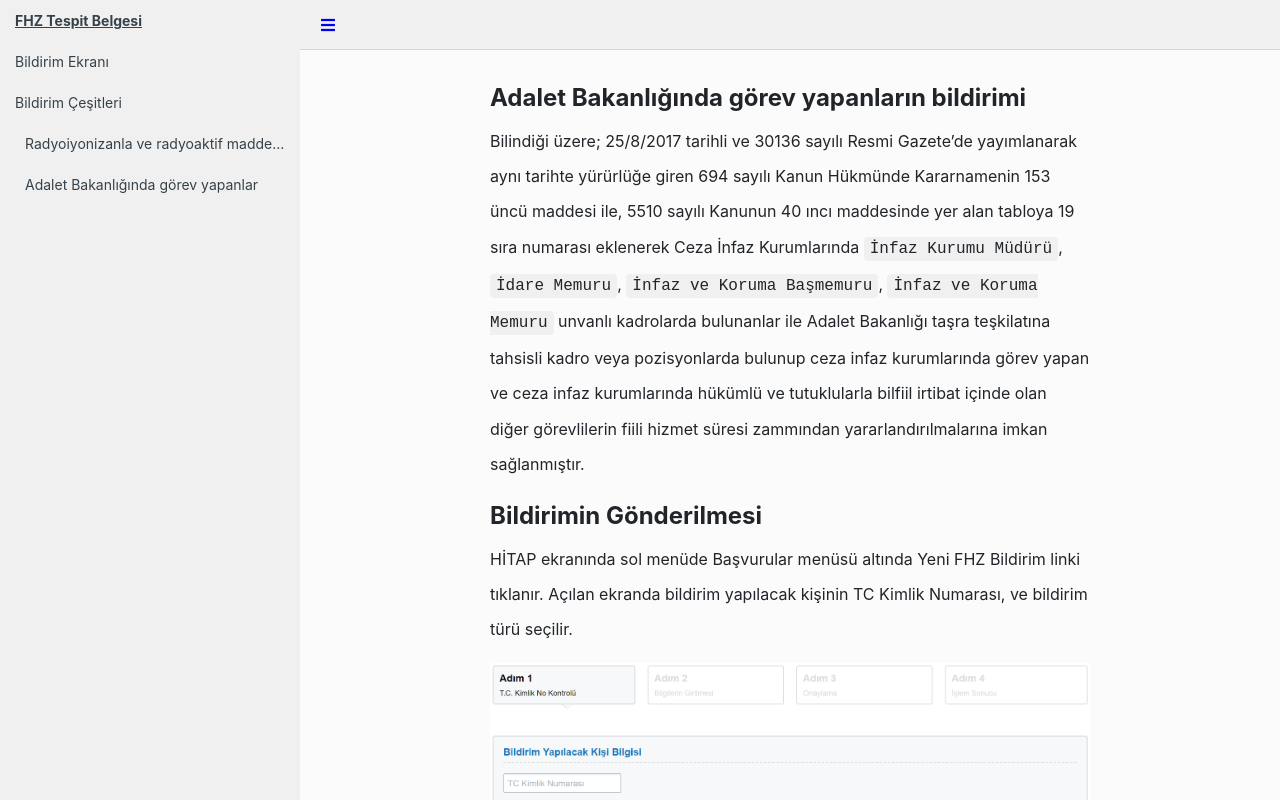
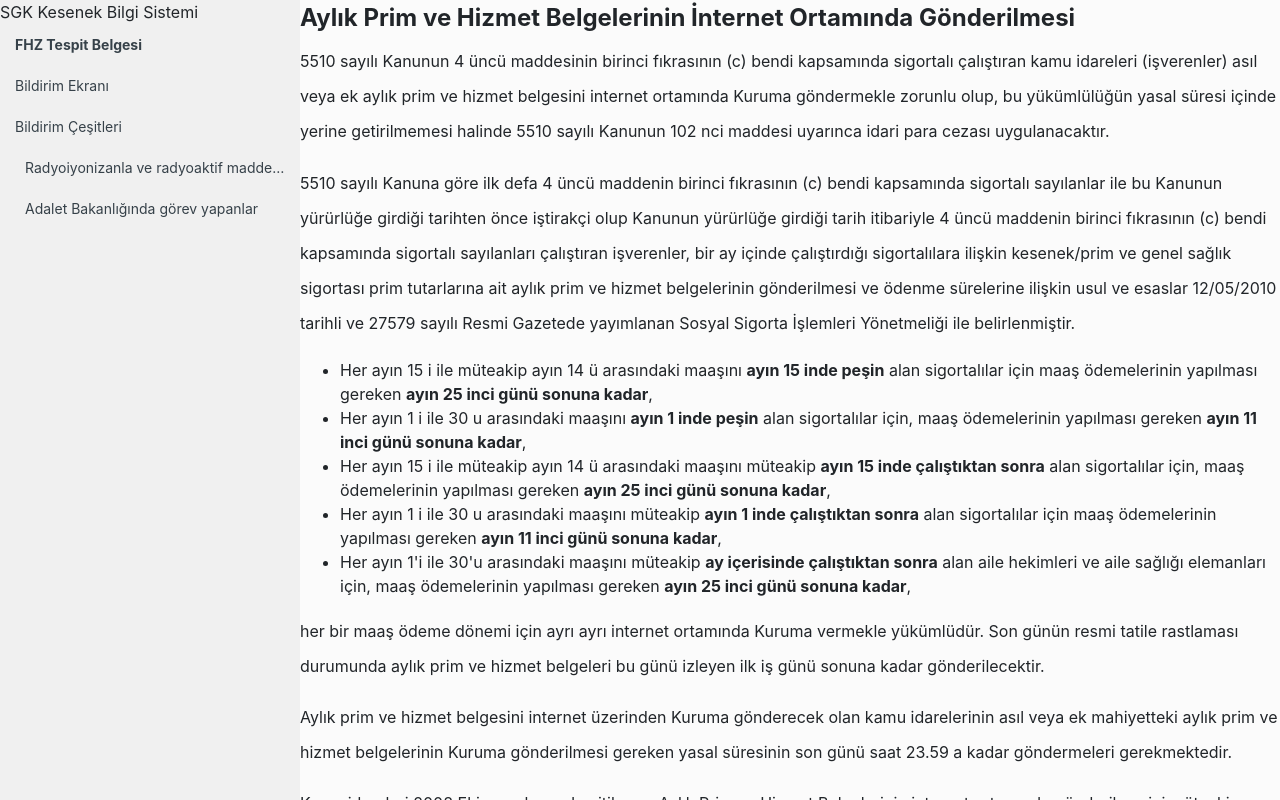
Before and after one commit to Gaslan/tutor, a plain HTML site: page index.html in a window 1280 px wide. Drawn offline with Linux system fonts and the light colour scheme.

Commit message:
Update index.html

```diff
--- a/index.html
+++ b/index.html
@@ -25,6 +25,10 @@
 <body>
     <div class="main side-panel-opened">
         <aside class="side-panel">
+            <div class="logo">
+                <span class="s1">SGK</span>
+                <span class="s2">Kesenek Bilgi Sistemi</span>
+            </div>
             <div class="menu">
                 <ul>
                     <li class="lev-1">
@@ -46,33 +50,80 @@
                 </ul>
             </div>
         </aside>
+        <header class="top-menu">
+            <a href="#" id="toggle-side-menu">
+                <i class="fas fa-bars"></i>
+            </a>
+        </header>
         <section class="content-panel">
-            <div class="top-menu">
-                <a href="#" id="toggle-side-menu">
-                    <i class="fas fa-bars"></i>
-                </a>
-            </div>
-            <div class="content">
-                <h1>Adalet Bakanlığında görev yapanların bildirimi</h1>
-                <p>Bilindiği üzere; 25/8/2017 tarihli ve 30136 sayılı Resmi Gazete’de yayımlanarak aynı tarihte
-                    yürürlüğe giren 694 sayılı Kanun Hükmünde Kararnamenin 153 üncü maddesi ile, 5510 sayılı
-                    Kanunun 40 ıncı maddesinde yer alan tabloya 19 sıra numarası eklenerek Ceza İnfaz
-                    Kurumlarında <code>İnfaz Kurumu Müdürü</code>, <code>İdare Memuru</code>,
-                    <code>İnfaz ve Koruma Başmemuru</code>, <code>İnfaz ve Koruma Memuru</code> unvanlı kadrolarda bulunanlar ile
-                    Adalet Bakanlığı taşra teşkilatına tahsisli kadro veya pozisyonlarda bulunup ceza infaz
-                    kurumlarında görev yapan ve ceza infaz kurumlarında hükümlü ve tutuklularla bilfiil irtibat
-                    içinde olan diğer görevlilerin fiili hizmet süresi zammından yararlandırılmalarına imkan
-                    sağlanmıştır.
+            <div class="article-content">
+                <h1 class="bordered">Aylık Prim ve Hizmet Belgelerinin İnternet Ortamında Gönderilmesi</h1>
+                <p>
+                    5510 sayılı Kanunun 4 üncü maddesinin birinci fıkrasının (c) bendi kapsamında sigortalı çalıştıran kamu idareleri (işverenler) asıl veya ek aylık prim ve hizmet belgesini internet ortamında Kuruma göndermekle zorunlu olup, bu yükümlülüğün yasal süresi içinde yerine getirilmemesi halinde 5510 sayılı Kanunun 102 nci maddesi uyarınca idari para cezası uygulanacaktır.
+                </p>
+                <p>
+                    5510 sayılı Kanuna göre ilk defa 4 üncü maddenin birinci fıkrasının (c) bendi kapsamında sigortalı sayılanlar ile bu Kanunun yürürlüğe girdiği tarihten önce iştirakçi olup Kanunun yürürlüğe girdiği tarih itibariyle 4 üncü maddenin birinci fıkrasının (c) bendi kapsamında sigortalı sayılanları çalıştıran işverenler, bir ay içinde çalıştırdığı sigortalılara ilişkin kesenek/prim ve genel sağlık sigortası prim tutarlarına ait aylık prim ve hizmet belgelerinin gönderilmesi ve ödenme sürelerine ilişkin usul ve esaslar 12/05/2010 tarihli ve 27579 sayılı Resmi Gazetede yayımlanan Sosyal Sigorta İşlemleri Yönetmeliği ile belirlenmiştir.
                 </p>
 
-                <h2>Bildirimin Gönderilmesi</h2>
+                <ul>
+                    <li>
+                        Her ayın 15 i ile müteakip ayın 14 ü arasındaki maaşını <strong>ayın 15 inde peşin</strong> alan sigortalılar için maaş ödemelerinin yapılması gereken <strong>ayın 25 inci günü sonuna kadar</strong>,
+                    </li>
+                    <li>
+                        Her ayın 1 i ile 30 u arasındaki maaşını <strong>ayın 1 inde peşin</strong> alan sigortalılar için, maaş ödemelerinin yapılması gereken <strong>ayın 11 inci günü sonuna kadar</strong>,
+                    </li>
+                    <li>
+                        Her ayın 15 i ile müteakip ayın 14 ü arasındaki maaşını müteakip <strong>ayın 15 inde çalıştıktan sonra</strong> alan sigortalılar için, maaş ödemelerinin yapılması gereken <strong>ayın 25 inci günü sonuna kadar</strong>,
+                    </li>
+                    <li>
+                        Her ayın 1 i ile 30 u arasındaki maaşını müteakip <strong>ayın 1 inde çalıştıktan sonra</strong> alan sigortalılar için maaş ödemelerinin yapılması gereken <strong>ayın 11 inci günü sonuna kadar</strong>,
+                    </li>
+                    <li>
+                        Her ayın 1'i ile 30'u arasındaki maaşını müteakip <strong>ay içerisinde çalıştıktan sonra</strong> alan aile hekimleri ve aile sağlığı elemanları için, maaş ödemelerinin yapılması gereken <strong>ayın 25 inci günü sonuna kadar</strong>,
+                    </li>
+                </ul>
+
                 <p>
-                    HİTAP ekranında sol menüde Başvurular menüsü altında Yeni FHZ Bildirim linki tıklanır.
-                    Açılan ekranda bildirim yapılacak kişinin TC Kimlik Numarası, ve bildirim türü seçilir.
+                    her bir maaş ödeme dönemi için ayrı ayrı internet ortamında Kuruma vermekle yükümlüdür. Son günün resmi tatile rastlaması durumunda aylık prim ve hizmet belgeleri bu günü izleyen ilk iş günü sonuna kadar gönderilecektir.
                 </p>
                 <p>
-                    <img src="img/res1.png" />
+                    Aylık prim ve hizmet belgesini internet üzerinden Kuruma gönderecek olan kamu idarelerinin asıl veya ek mahiyetteki aylık prim ve hizmet belgelerinin Kuruma gönderilmesi gereken yasal süresinin son günü saat 23.59 a kadar göndermeleri gerekmektedir.
                 </p>
+                <p>
+                    Kamu idareleri 2008 Ekim ayı başından itibaren Aylık Prim ve Hizmet Belgelerinin internet ortamında gönderilmesini müteakip, Kanunun 4 üncü maddesinin birinci fıkrasının (c) bendi kapsamında ilk defa sigortalı olanların primleri ile Kanunun yürürlüğe girdiği tarihten önce iştirakçi olup, Kanunun yürürlüğe girdiği tarih itibarıyla Kanunun 4 üncü maddesinin birinci fıkrasının (c) bendi kapsamına alınanların kesenekleri, karşılıkları ve %100 artış farklarını,
+                </p>
+
+                <ul>
+                    <li>Her ayın 15 i ile müteakip ayın 14 ü arasındaki maaşını ayın 15 inde peşin alan sigortalılar için maaş ödemelerinin yapılması gereken takvim ayının son gününe kadar,</li>
+                    <li>Her ayın 1 i ile 30 u arasındaki maaşını ayın 1 inde peşin alan sigortalılar için, maaş ödemelerinin yapılması gereken ayın 15 inci günü sonuna kadar,</li>
+                    <li>Her ayın 15 i ile müteakip ayın 14 ü arasındaki maaşını müteakip ayın 15 inde çalıştıktan sonra alan sigortalılar için, maaş ödemelerinin yapılması gereken takvim ayının son gününe kadar,</li>
+                    <li>Her ayın 1 i ile 30 u arasındaki maaşını müteakip ayın 1 inde çalıştıktan sonra alan sigortalılar için maaş ödemelerinin yapılması gereken ayın 15 inci günü sonuna kadar,</li>
+                </ul>
+
+                <p>
+                    kuruma ödemek zorundadırlar.
+                </p>
+
+
+
+
+                <p>
+                    Örnek: (A) Kamu idaresinin, 4 ayrı maaş ödeme dönemine ait sigortalı çalıştırdığı varsayıldığında, bu kamu idaresince Ağustos 2016 ayına ait prim/ keseneklere ait,
+                </p>
+
+                <ul>
+                    <li>15/08/2016-14/09/2016 ayına ait ücretleri 15/08/2016 tarihinde peşin ödenen sigortalılara ilişkin aylık prim ve hizmet belgelerinin, 25/08/2016 günü sonuna kadar,</li>
+                    <li>01/08/2016-31/08/2016 ayına ait ücretleri 01/08/2016 tarihinde peşin ödenen sigortalılara ilişkin aylık prim ve hizmet belgelerinin, 15/08/2016 günü sonuna kadar,</li>
+                    <li>15/08/2016-14/09/2016 ayına ait ücretleri 15/09/2016 tarihinde çalıştıktan sonra ödenen sigortalılara ilişkin aylık prim ve hizmet belgelerinin, 25/09/2016 gününün hafta sonu tatiline rastlaması nedeniyle 26/09/2016 günü sonuna kadar,</li>
+                    <li>01/08/2016-31/08/2016 ayına ait ücretleri 01/09/2016 tarihinde çalıştıktan sonra ödenen sigortalılara ilişkin aylık prim ve hizmet belgelerinin, 11/09/2016 gününün hafta sonu ve resmi tatile rastlaması nedeniyle 16/09/2016 günü sonuna kadar,</li>
+                    <li>Her ayın 1'i ile 30'u arasındaki maaşını müteakip ay içerisinde çalıştıktan sonra alan aile hekimleri ve aile sağlığı elemanları için, 25/09/2016 gününün hafta sonu tatiline rastlaması nedeniyle 26/09/2016 günü sonuna kadar,</li>
+                </ul>
+                <p>
+                    aylık prim ve hizmet belgelerinin internet ortamında Kurumumuza gönderilmesi gerekmektedir.
+                </p>
+
+
+
             </div>
 
 
```
